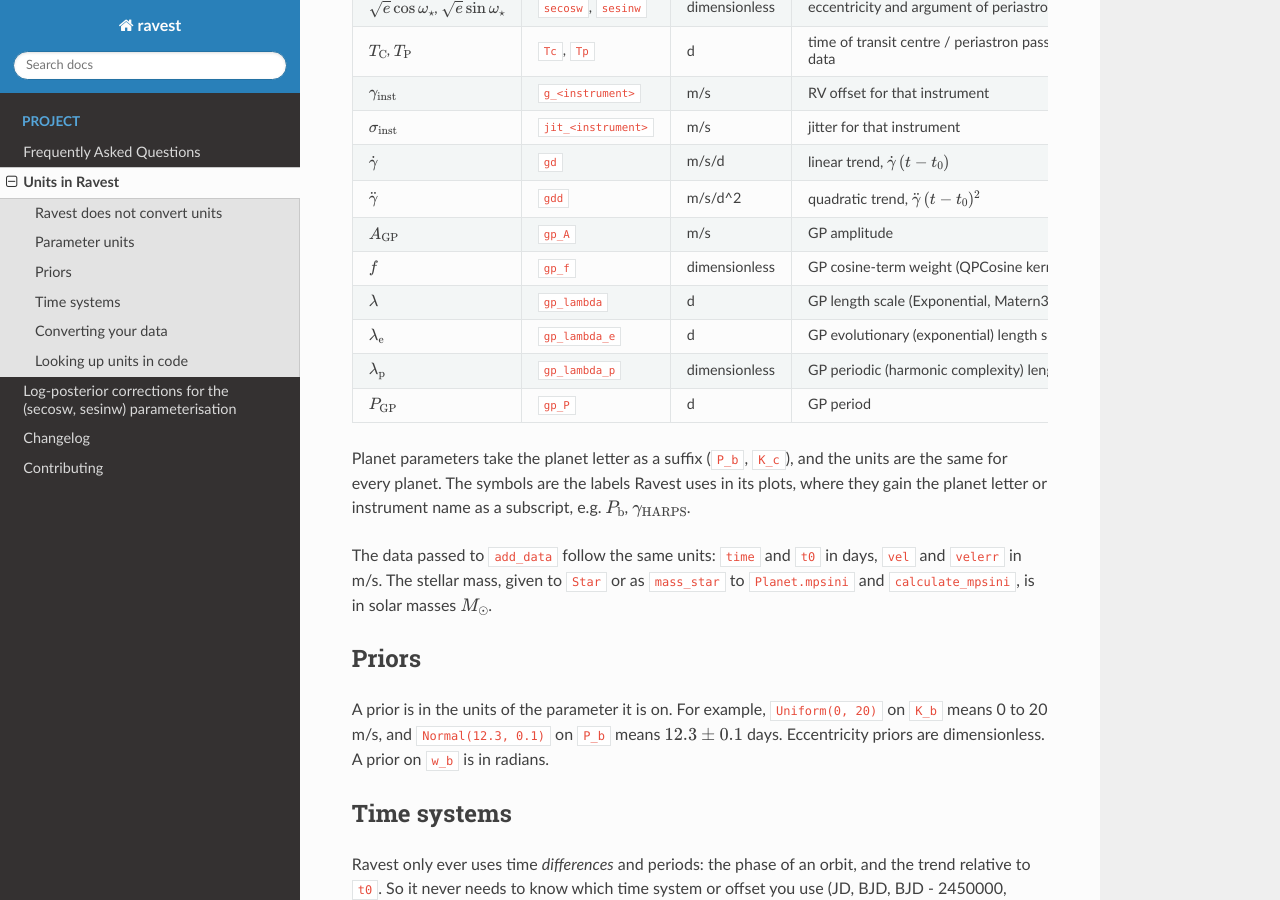
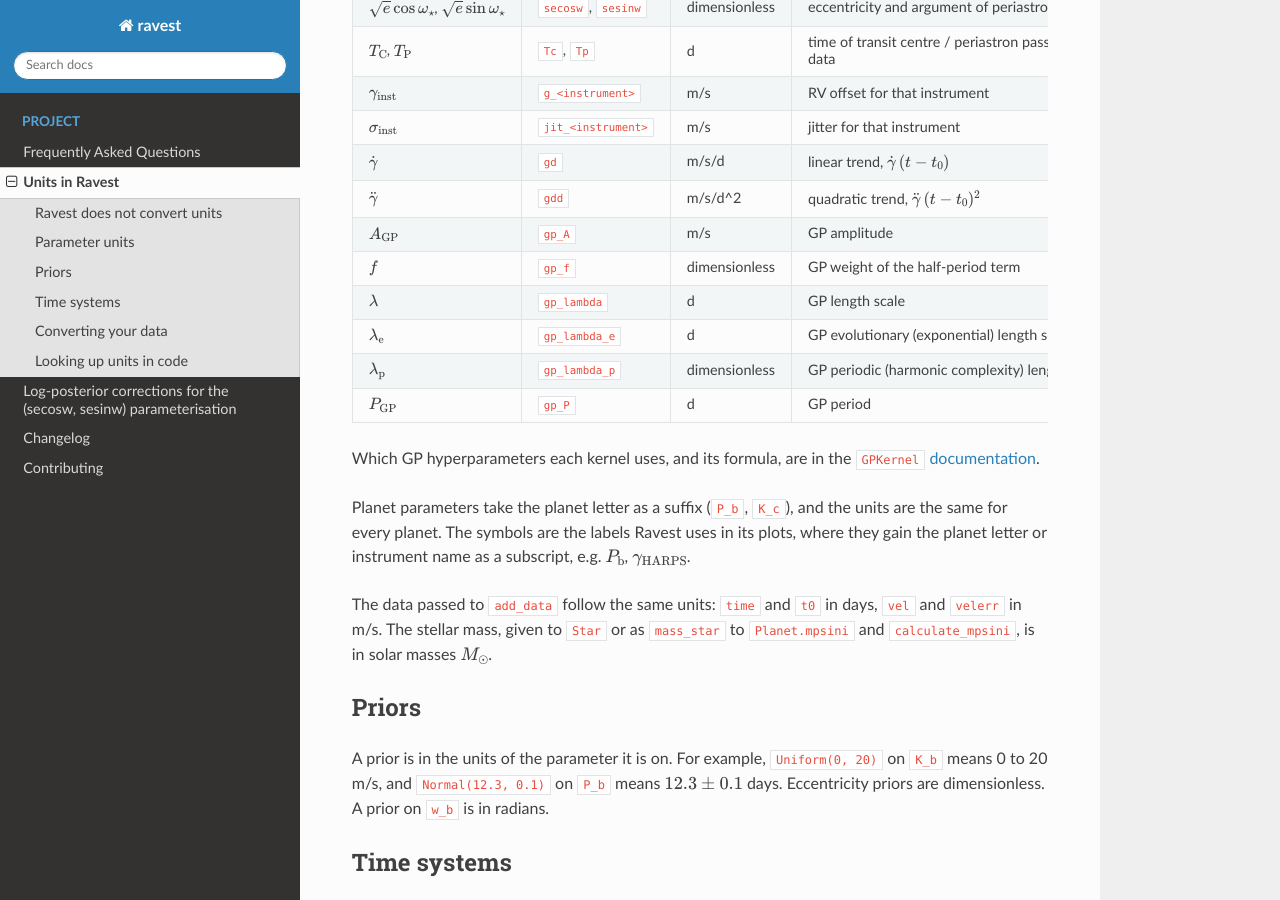
Before and after one commit to ross-dobson/ravest, a Sphinx documentation site: the page built from docs/units.md, in a window 1280 px wide and 900 px high, scrolled down 719 px. Built offline with Sphinx 7.4.7 and the Read the Docs theme 3.1.0, drawn with Linux system fonts in a browser that asks for light colours; pages that are not in the unit, such as notebooks, are missing from menus.

Commit message:
docs: make the units page GP rows kernel-independent

```diff
--- a/docs/units.md
+++ b/docs/units.md
@@ -25,11 +25,13 @@ If your data or literature values are in other units, convert them before they r
 | $\dot{\gamma}$ | `gd` | m/s/d | linear trend, $\dot{\gamma}\,(t - t_0)$ |
 | $\ddot{\gamma}$ | `gdd` | m/s/d^2 | quadratic trend, $\ddot{\gamma}\,(t - t_0)^2$ |
 | $A_{\mathrm{GP}}$ | `gp_A` | m/s | GP amplitude |
-| $f$ | `gp_f` | dimensionless | GP cosine-term weight (QPCosine kernel) |
-| $\lambda$ | `gp_lambda` | d | GP length scale (Exponential, Matern32 and Matern52 kernels) |
+| $f$ | `gp_f` | dimensionless | GP weight of the half-period term |
+| $\lambda$ | `gp_lambda` | d | GP length scale |
 | $\lambda_{\mathrm{e}}$ | `gp_lambda_e` | d | GP evolutionary (exponential) length scale |
 | $\lambda_{\mathrm{p}}$ | `gp_lambda_p` | dimensionless | GP periodic (harmonic complexity) length scale |
 | $P_{\mathrm{GP}}$ | `gp_P` | d | GP period |
+
+Which GP hyperparameters each kernel uses, and its formula, are in the [`GPKernel` documentation](https://ravest.readthedocs.io/en/latest/autoapi/ravest/gp/index.html#ravest.gp.GPKernel).
 
 Planet parameters take the planet letter as a suffix (`P_b`, `K_c`), and the units are the same for every planet. The symbols are the labels Ravest uses in its plots, where they gain the planet letter or instrument name as a subscript, e.g. $P_{\mathrm{b}}$, $\gamma_{\mathrm{HARPS}}$.
 
```
